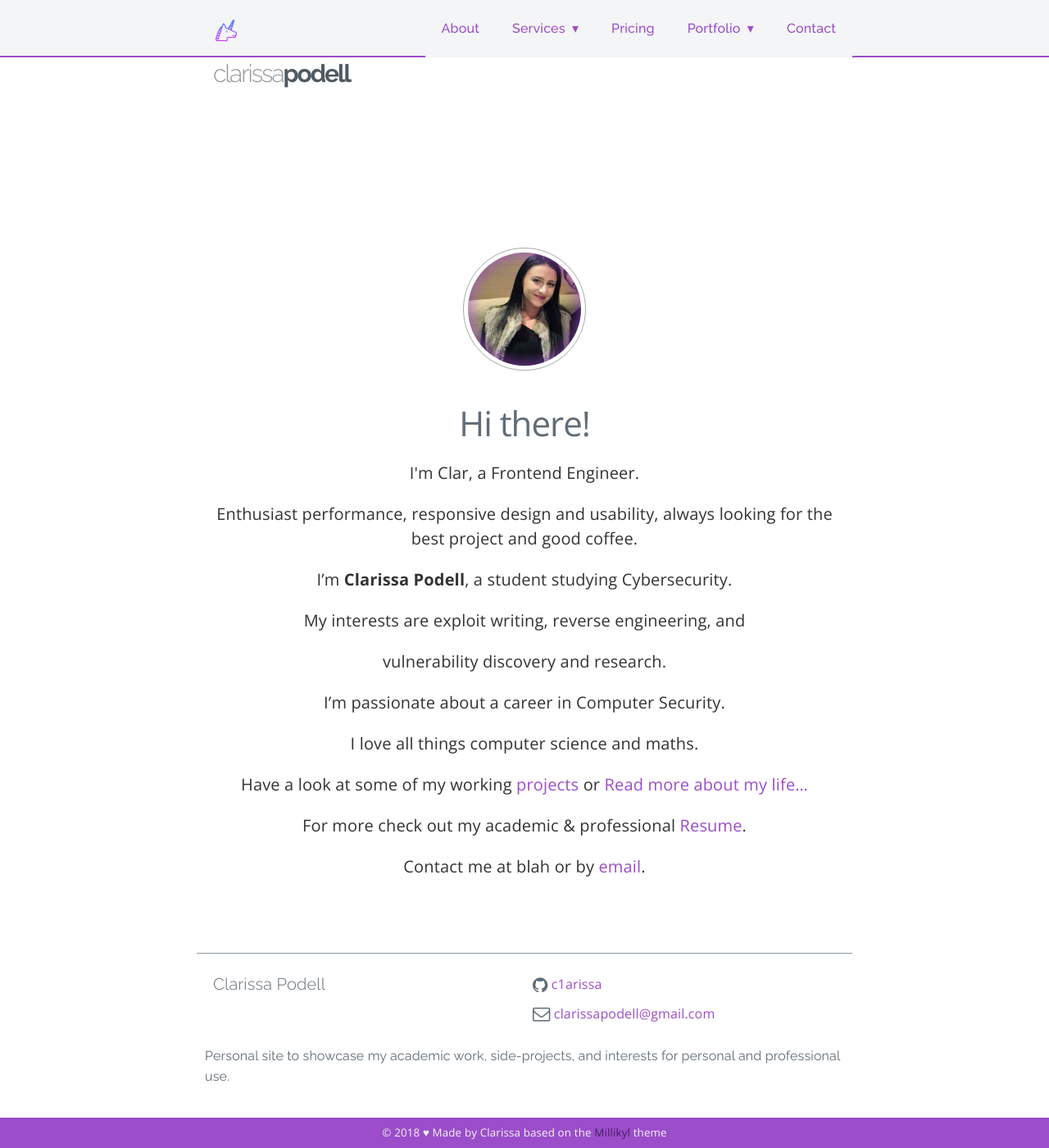
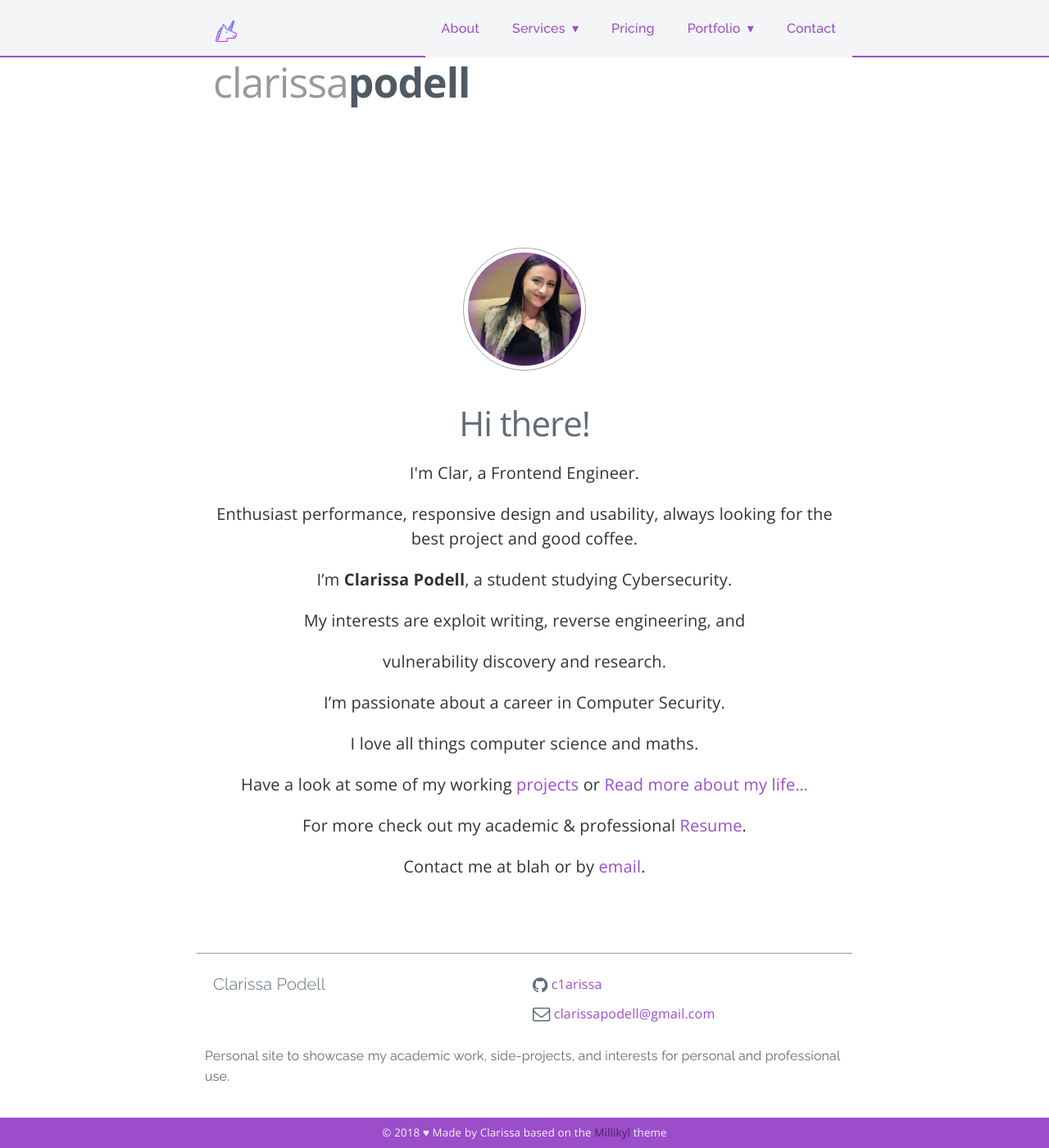
Before and after one commit to c1arissa/c1arissa.github.io, a Jekyll site: the page built from index.md, in a window 1280 px wide and 1400 px high. Shown: the whole window at 82% size. Built offline with Jekyll 4.4.1, drawn with Linux system fonts in a browser that asks for light colours; nearby versions of some CDN libraries.

Commit message:
Update _nav.scss

```diff
--- a/_sass/_nav.scss
+++ b/_sass/_nav.scss
@@ -160,6 +160,8 @@ nav {
   padding-left: 20px;
   float: left;
   line-height: $nav-height;
+  @extend h4;
+  letter-spacing: -2px;
   //text-transform: uppercase;
   //font-size: 1.6em;
   a,
@@ -167,11 +169,6 @@ nav {
     color: $nav-font-color;
     text-decoration: none;
   }
-	.title {
-		font-family: 'Raleway', sans-serif;
-		@extend h4;
-		letter-spacing: -2px;
-	}
 }
 
 .first {
```
